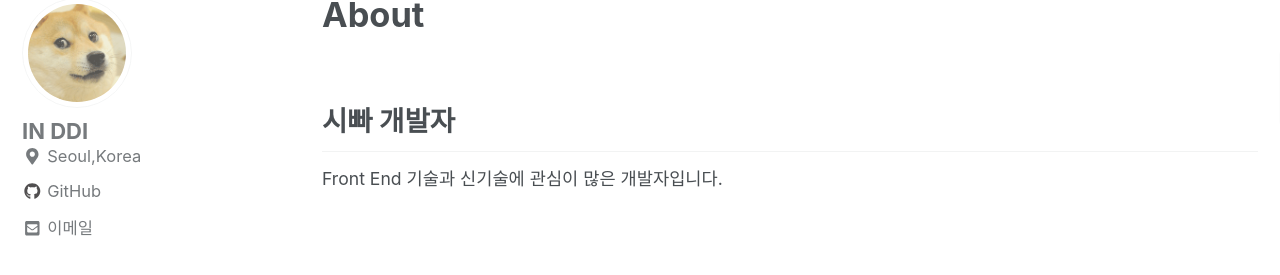
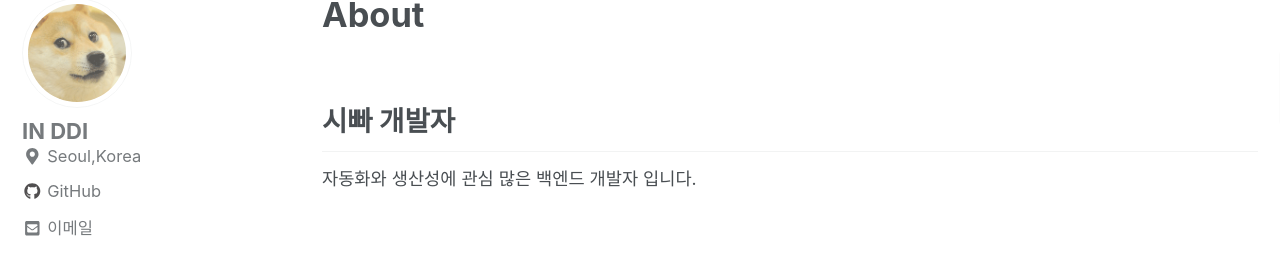
Before and after one commit to InSeok9068/inseok9068.github.io, a Jekyll site: the page built from _pages/about.md, in a window 1280 px wide and 900 px high. Shown: the part 113-388 px from the top of the window. Built offline with Jekyll 4.4.1, drawn with Linux system fonts in a browser that asks for light colours; cached includes are drawn as plain includes; nearby versions of some CDN libraries.

Commit message:
2020-04-26 이인석 About수정

```diff
--- a/_pages/about.md
+++ b/_pages/about.md
@@ -5,7 +5,7 @@ toc: true
 ---
 
 ## 시빠 개발자
-Front End 기술과 신기술에 관심이 많은 개발자입니다.
+자동화와 생산성에 관심 많은 백엔드 개발자 입니다.
 
 <!-- #### - Language
 ![Java](/assets/images/about/java.png){: .about-image}
```
